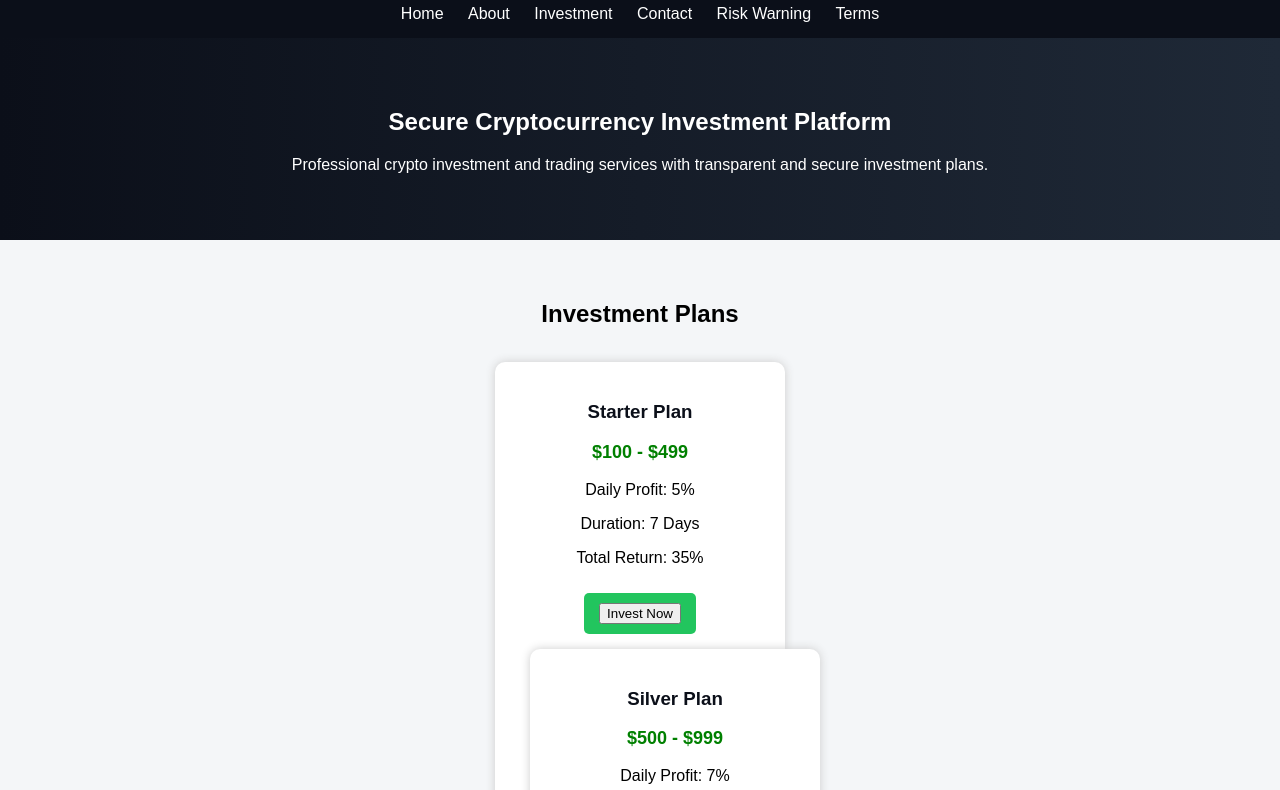
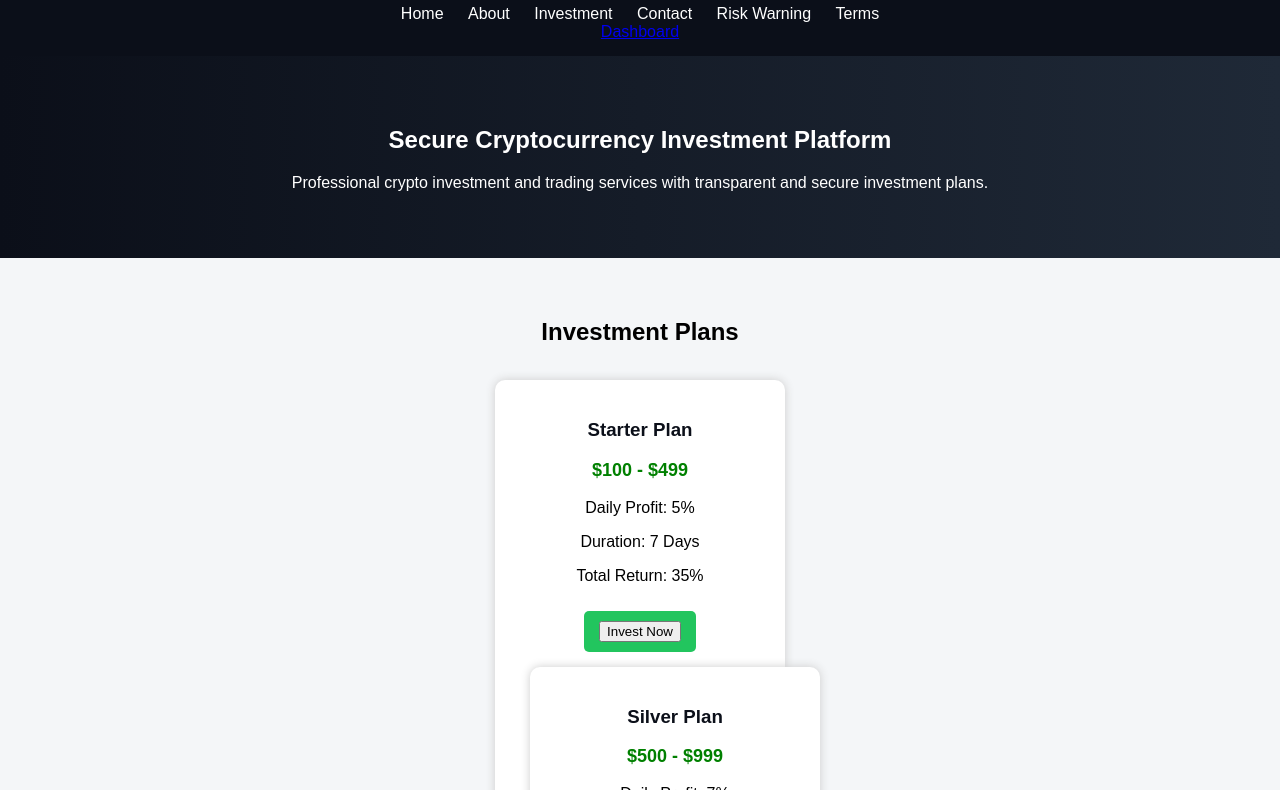
Before and after one commit to OmegaVandersar/Crypto.investment, a plain HTML site: page index.html in a window 1280 px wide. Shown: the part 78-868 px from the top of the page. Drawn offline with Linux system fonts and the light colour scheme.

Commit message:
Update index.html
Update Home
About
Investment
Contact
Risk
Terms
Dashboard

```diff
--- a/index.html
+++ b/index.html
@@ -94,7 +94,7 @@
         <a href="investment.html">Investment</a>
         <a href="contact.html">Contact</a>  <a href="risk.html">Risk Warning</a>
     <a href="terms.html">Terms</a>
-    </nav>
+    </nav> <a href="dashboard.html">Dashboard</a>
 
 </header>
 
```
